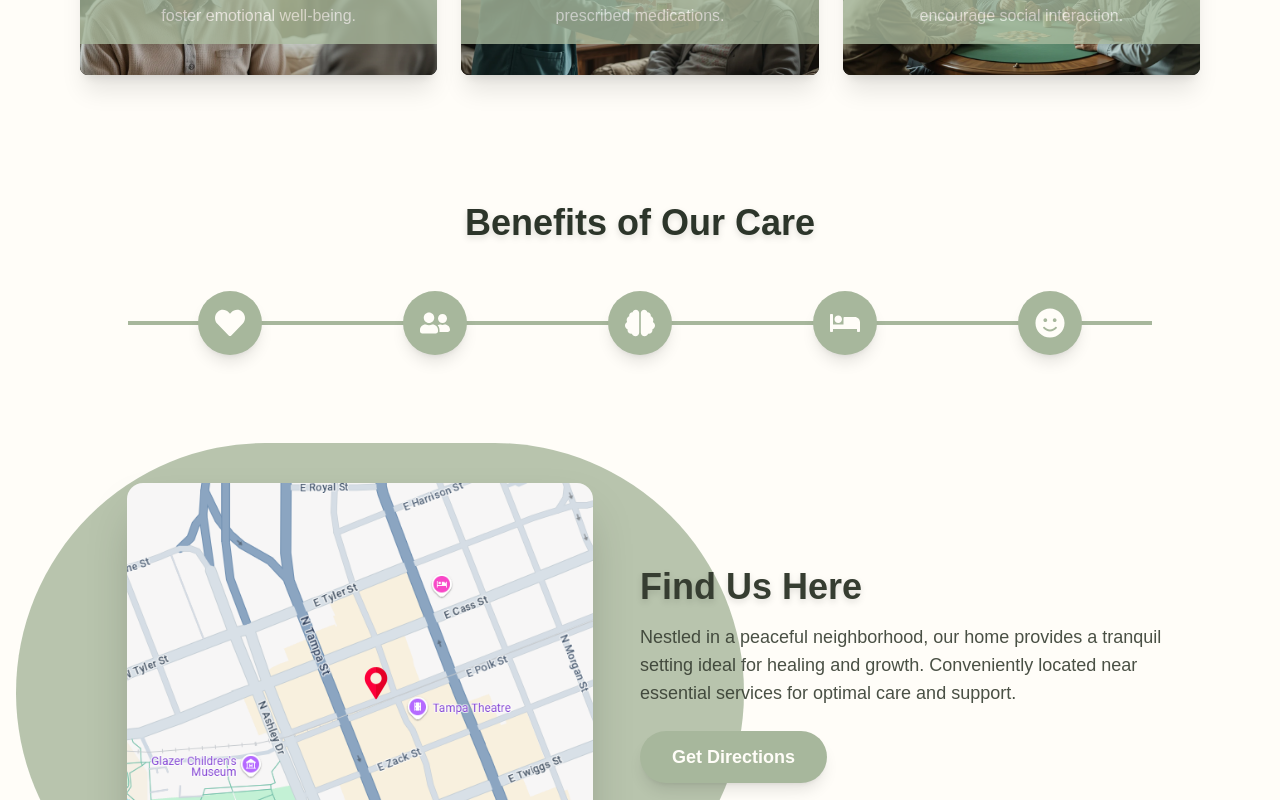
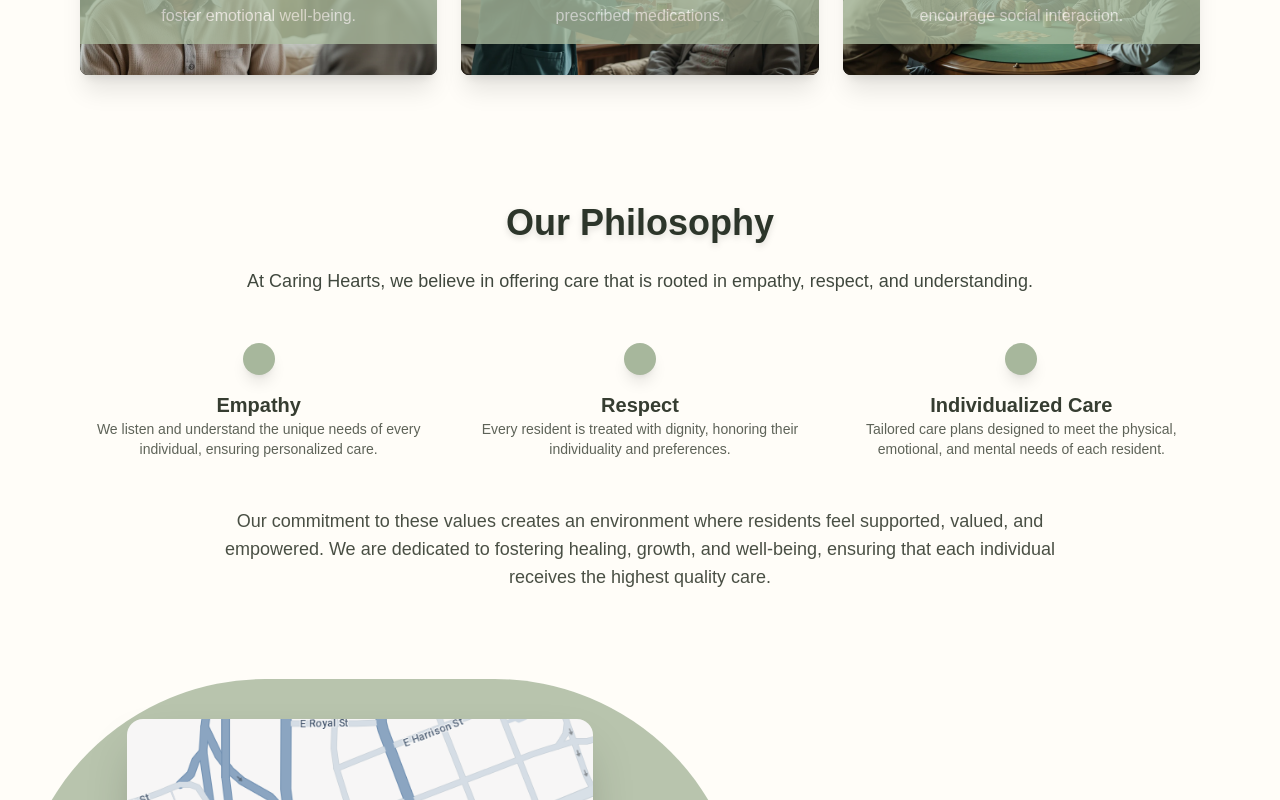
Before and after one commit to DamRandom/caring-hearts, a Next.js app: page / in a window 1280 px wide. Shown: the part 2100-2900 px from the top of the page. Built offline with nearby package versions, Linux system fonts and the light colour scheme.

Commit message:
Add 'Our Philosophy' section with values (Empathy, Respect, Individualized Care)

```diff
--- a/src/app/(page)/page.tsx
+++ b/src/app/(page)/page.tsx
@@ -3,7 +3,7 @@ import Hero from "../../components/Hero";
 import Footer from "../../components/Footer";
 import AboutUs from "@/components/AboutUs";
 import Services from "@/components/Services";
-import Benefits from "@/components/Benefits";
+import OurPhilosophy from "@/components/OurPhilosophy";
 import Location from "@/components/Location";
 
 export default function Home() {
@@ -15,7 +15,7 @@ export default function Home() {
       </main>
         <AboutUs />
         <Services />
-        <Benefits />
+        <OurPhilosophy />
         <Location />
         {/* Otras secciones aquí */}
       <Footer />
--- a/src/components/Benefits.tsx
+++ /dev/null
@@ -1,63 +0,0 @@
-import { FaHeart, FaUserFriends, FaBrain, FaBed, FaSmile } from "react-icons/fa";
-
-const benefits = [
-  {
-    title: "Safe & Supportive Environment",
-    description: "A structured space that promotes stability and well-being.",
-    icon: <FaHeart size={30} className="text-[#FFFDF8]" />,
-  },
-  {
-    title: "Strong Community",
-    description: "Building friendships and connections that foster personal growth.",
-    icon: <FaUserFriends size={30} className="text-[#FFFDF8]" />,
-  },
-  {
-    title: "Mental Health Focus",
-    description: "Professional support to improve mental resilience and stability.",
-    icon: <FaBrain size={30} className="text-[#FFFDF8]" />,
-  },
-  {
-    title: "Comfortable Living",
-    description: "A well-maintained home with all necessary amenities.",
-    icon: <FaBed size={30} className="text-[#FFFDF8]" />,
-  },
-  {
-    title: "Quality of Life",
-    description: "Opportunities to engage in meaningful and enjoyable activities.",
-    icon: <FaSmile size={30} className="text-[#FFFDF8]" />,
-  },
-];
-
-export default function Benefits() {
-  return (
-    <section id="benefits" className="py-16 px-6 sm:px-12 lg:px-20 bg-[#FFFDF8]">
-      <div className="max-w-6xl mx-auto text-center">
-        <h2 className="text-4xl font-bold text-[#2C352A] mb-12 drop-shadow-md">
-          Benefits of Our Care
-        </h2>
-
-        {/* Timeline Container */}
-        <div className="relative flex items-center justify-between max-w-5xl mx-auto">
-          {/* Line */}
-          <div className="absolute w-full h-1 bg-[#A7B79C] top-1/2 transform -translate-y-1/2"></div>
-
-          {/* Timeline Items */}
-          {benefits.map((benefit, index) => (
-            <div key={index} className="relative group w-1/5 text-center">
-              {/* Icon Container */}
-              <div className="relative w-16 h-16 mx-auto flex items-center justify-center bg-[#A7B79C] rounded-full shadow-lg transition-transform transform group-hover:scale-110">
-                {benefit.icon}
-              </div>
-
-              {/* Tooltip-like description (hidden until hover) */}
-              <div className="absolute left-1/2 transform -translate-x-1/2 top-[4.5rem] bg-[#A7B79C] text-[#FFFDF8] text-sm p-3 rounded-md shadow-lg opacity-0 group-hover:opacity-100 transition-opacity duration-300 w-40">
-                <strong>{benefit.title}</strong>
-                <p className="text-xs mt-1 opacity-90">{benefit.description}</p>
-              </div>
-            </div>
-          ))}
-        </div>
-      </div>
-    </section>
-  );
-}
--- a/src/components/OurPhilosophy.tsx
+++ b/src/components/OurPhilosophy.tsx
@@ -0,0 +1,57 @@
+'use client';
+
+export default function Philosophy() {
+  return (
+    <section className="py-16 px-6 sm:px-12 lg:px-20 bg-[#FFFDF8]">
+      <div className="max-w-6xl mx-auto text-center">
+        <h2 className="text-4xl font-bold text-[#2C352A] mb-6 drop-shadow-md">
+          Our Philosophy
+        </h2>
+        <p className="text-lg text-[#2C352A] opacity-90 mb-12">
+          At Caring Hearts, we believe in offering care that is rooted in empathy, respect, and understanding.
+        </p>
+
+        {/* Philosophy Values */}
+        <div className="grid grid-cols-1 sm:grid-cols-2 lg:grid-cols-3 gap-6">
+          <div className="flex flex-col items-center">
+            <div className="p-4 bg-[#A7B79C] rounded-full shadow-lg mb-4">
+              {/* Empathy Icon */}
+              <i className="fas fa-heart text-white text-3xl"></i>
+            </div>
+            <h3 className="text-xl font-semibold text-[#363D31]">Empathy</h3>
+            <p className="text-sm text-[#363D31] opacity-80">
+              We listen and understand the unique needs of every individual, ensuring personalized care.
+            </p>
+          </div>
+
+          <div className="flex flex-col items-center">
+            <div className="p-4 bg-[#A7B79C] rounded-full shadow-lg mb-4">
+              {/* Respect Icon */}
+              <i className="fas fa-handshake text-white text-3xl"></i>
+            </div>
+            <h3 className="text-xl font-semibold text-[#363D31]">Respect</h3>
+            <p className="text-sm text-[#363D31] opacity-80">
+              Every resident is treated with dignity, honoring their individuality and preferences.
+            </p>
+          </div>
+
+          <div className="flex flex-col items-center">
+            <div className="p-4 bg-[#A7B79C] rounded-full shadow-lg mb-4">
+              {/* Individualized Care Icon */}
+              <i className="fas fa-user-md text-white text-3xl"></i>
+            </div>
+            <h3 className="text-xl font-semibold text-[#363D31]">Individualized Care</h3>
+            <p className="text-sm text-[#363D31] opacity-80">
+              Tailored care plans designed to meet the physical, emotional, and mental needs of each resident.
+            </p>
+          </div>
+        </div>
+
+        {/* Additional Info */}
+        <p className="text-lg text-[#363D31] opacity-90 mt-12 max-w-4xl mx-auto">
+          Our commitment to these values creates an environment where residents feel supported, valued, and empowered. We are dedicated to fostering healing, growth, and well-being, ensuring that each individual receives the highest quality care.
+        </p>
+      </div>
+    </section>
+  );
+}
```
